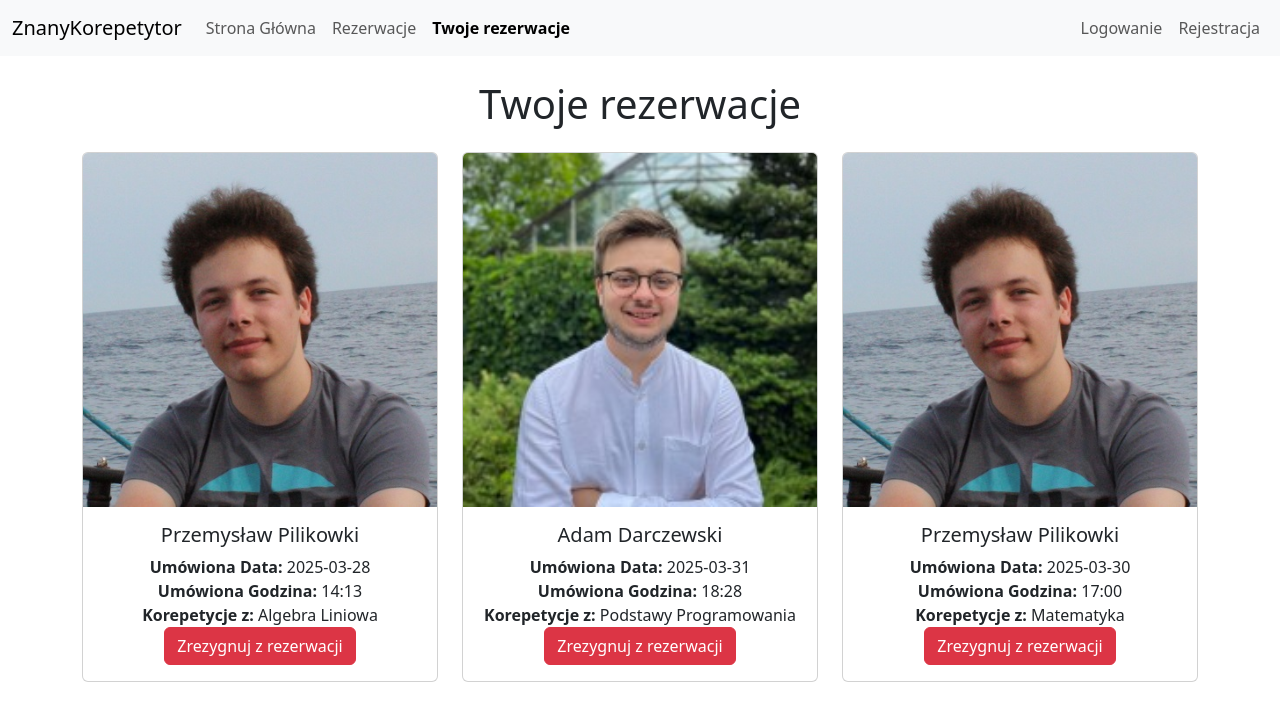
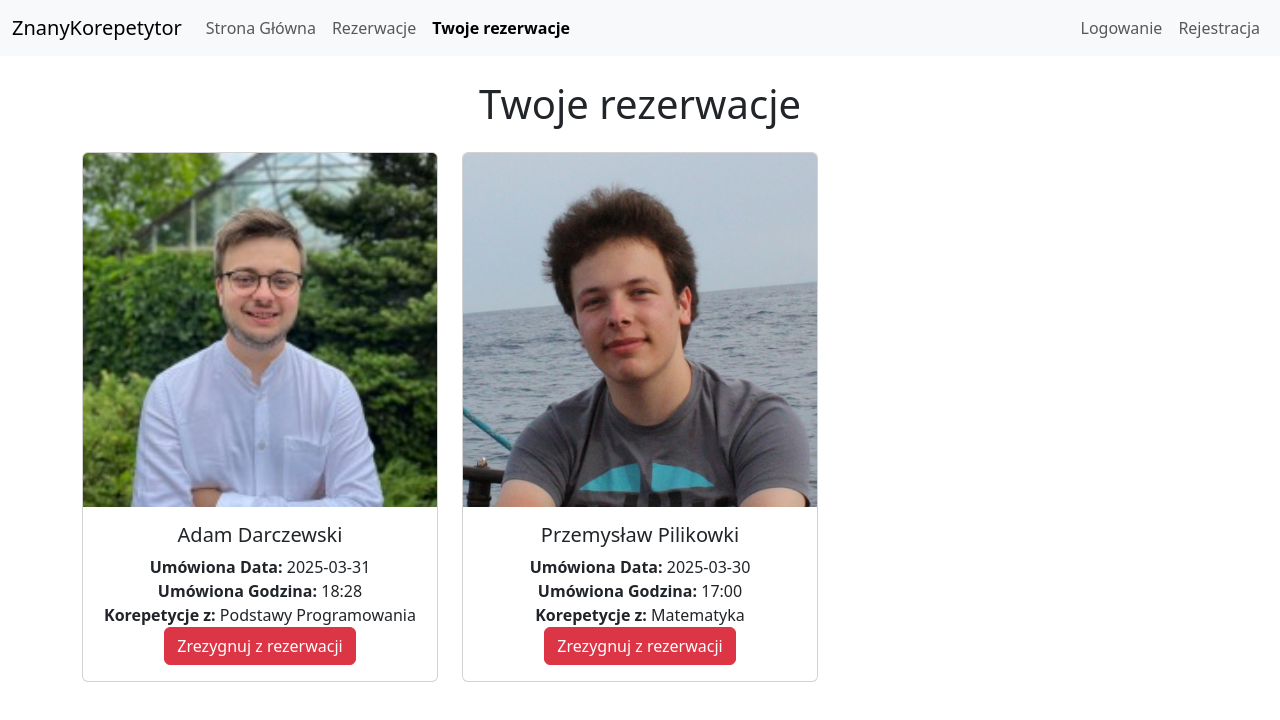
Before and after one commit to Jakub3Tp/Projekt, a React (Vite) app: page /reservation in a window 1280 px wide. Shown: the top 720 px of the page. Built offline with nearby package versions, Linux system fonts and the light colour scheme; data requests are answered from the project's data file.

Commit message:
29.03.2025 - Delete

```diff
--- a/db.json
+++ b/db.json
@@ -3,13 +3,13 @@
     {
       "id": "1",
       "name": "Przemysław Pilikowki",
-      "image": "/pjedlikowski.jpg",
+      "image": "/public/pjedlikowski.jpg",
       "description": "Jestem absolwentem informatyki technicznej na Politechnice Wrocławskiej - ukończyłem ją w 2021 r."
     },
     {
       "id": "2",
       "name": "Adam Darczewski",
-      "image": "/adam.jpg",
+      "image": "/public/adam.jpg",
       "description": "Mam na imię Adam. Jestem nauczycielem programowania i przedmiotów informatycznych. Realizuje\n również wszelkie usługi związane z tą dziedziną."
     }
   ],
@@ -17,25 +17,17 @@
     {
       "id": "1",
       "name": "Przemysław Pilikowki",
-      "image": "/pjedlikowski.jpg",
+      "image": "/public/pjedlikowski.jpg",
       "description": "Jestem absolwentem informatyki technicznej na Politechnice Wrocławskiej - ukończyłem ją w 2021 r. Podczas studiów zacząłem pracę w Katedrze Informatyki Technicznej tej uczelni jako administrator systemu Linux i pracowałem tam przez 5 lat.\n                    Podczas studiów rozpocząłem także pracę jako nauczyciel przedmiotów zawodowych informatycznych w Technikum TEB Edukacja we Wrocławiu, gdzie do dziś pracuję. Praca ta daje mi wiele satysfakcji i pozwala kształcić nowe pokolenia dobrze przygotowanych techników - a może kiedyś inżynierów - do pracy w tej dziedzinie.Być może kiedyś zdecyduję się poznać korpo-świat IT :)"
     },
     {
       "id": "2",
       "name": "Adam Darczewski",
-      "image": "/adam.jpg",
+      "image": "/public/adam.jpg",
       "description": "Mam na imię Adam. Jestem nauczycielem programowania i przedmiotów informatycznych. Realizuje\n również wszelkie usługi związane z tą dziedziną. Belfrem jest z powołania, informatykiem z pasji. Przy tablicy (lub raczej rzutniku) czuję się jak ryba w wodzie. Od lat używam sprzętu z logiem nadgryzionego jabłka. W wolnych chwilach kocham gotować i czytać książki. Miłośnik aktywnego spędzania czasu, szczególnie w górach."
     }
   ],
   "reservation": [
-    {
-      "id": 1743167619647,
-      "tutor": "Przemysław Pilikowki",
-      "date": "2025-03-28",
-      "time": "14:13",
-      "image": "/public/pjedlikowski.jpg",
-      "reason": "Algebra Liniowa"
-    },
     {
       "id": 1743168524767,
       "tutor": "Adam Darczewski",
--- a/src/Reservation.jsx
+++ b/src/Reservation.jsx
@@ -8,6 +8,26 @@ export default function Reservation() {
             .then(data => setReservations(data))
             .catch(error => console.error("Błąd pobierania rezerwacji:", error));
     }, [])
+
+    const handleDelete = (id) => {
+        fetch(`http://localhost:3000/reservation/${id}`, {
+            method: 'DELETE',
+            headers: {
+                'Content-Type': 'application/json',
+                'Cache-Control': 'no-cache'
+            }
+        })
+            .then(response => {
+                if (response.ok) {
+                    setReservations(prevReservations => prevReservations.filter(reservation => reservation.id !== id));
+                } else {
+                    console.error("Błąd podczas usuwania rezerwacji");
+                }
+            })
+            .catch(error => console.log("Błąd podczas usuwania rezerwacji", error));
+    }
+
+
 
     return <>
         <div className="container mt-4">
@@ -26,7 +46,7 @@ export default function Reservation() {
                                         <strong>Umówiona Data:</strong> {res.date}<br/>
                                         <strong>Umówiona Godzina:</strong> {res.time}<br/>
                                         <strong>Korepetycje z:</strong> {res.reason}<br/>
-                                        <button className="btn btn-danger">Zrezygnuj z rezerwacji</button> <br/>
+                                        <button className="btn btn-danger" onClick={() => handleDelete(res.id)}>Zrezygnuj z rezerwacji</button> <br/>
                                     </p>
                                 </div>
                             </div>
--- a/src/Reserve.jsx
+++ b/src/Reserve.jsx
@@ -1,24 +1,25 @@
 import { useNavigate } from "react-router";
-import tutorsCard from "./assets/tutorsCard.json";
-import {useEffect} from "react";
+//import tutorsCard from "./assets/tutorsCard.json";
+import {useEffect, useState} from "react";
 
 export default function Reserve() {
     const navigate = useNavigate();
+    const [tutorc, setTutors] = useState([]);
 
-    //useEffect(() => {
-    //    fetch(`http://localhost:3000/tutorCard/${id}`)
-    //        .then(response => response.json())
-    //        .then(data => setTutor(data))
-    //        .catch(error => console.log("Błąd pobierania danych", error));
-    //})
+    useEffect(() => {
+        fetch('http://localhost:3000/tutorCard')
+            .then(response => response.json())
+            .then(data => setTutors(data))
+            .catch(error => console.log("Błąd pobierania danych", error));
+    }, []);
 
     return <>
         <div className="container d-flex justify-content-center text-center">
             <h1>Zarezerwuj Spotkanie</h1>
         </div>
-        <div className="container">
+        <div className="container" key={tutorc.id}>
             <div className="row">
-                {tutorsCard.map(tutorc => (
+                {tutorc.map(tutorc => (
                 <div className="card" style={{width: "18rem"}}>
                     <img src={tutorc.image} className="card-img-top" alt={tutorc.name}/>
                     <div className="card-body">
@@ -30,7 +31,6 @@ export default function Reserve() {
                     </div>
                 </div>
                     ))}
-
             </div>
         </div>
 
```
Lines whose indentation alone changed are shown as unchanged.
